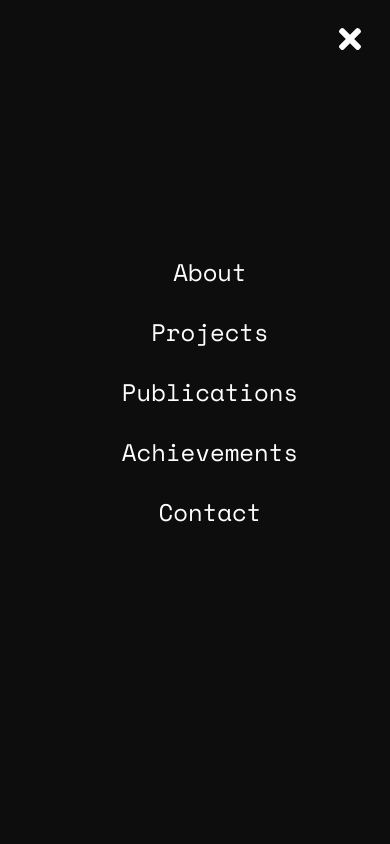
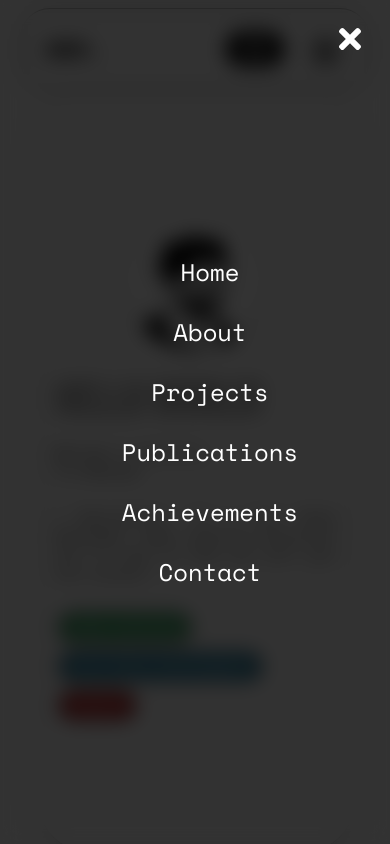
Before and after one commit to AbiXnash/abxfolio, a React (Vite) app: page / in a window 390 px wide. Both pictures are taken after a click on the element 325 px from the left and 55 px from the top of the page. Shown: the top 844 px of the page. Built offline with nearby package versions, Linux system fonts and the light colour scheme.

Commit message:
feat: update Sidebar styles and add smooth scrolling to links

```diff
--- a/src/components/Header/Sidebar/Sidebar.tsx
+++ b/src/components/Header/Sidebar/Sidebar.tsx
@@ -8,7 +8,8 @@ const SidebarContainer = styled.div<{ $isOpen: boolean }>`
 	z-index: 999;
 	width: 100%;
 	height: 100%;
-	background: #0d0d0d;
+	background: rgba(0, 0, 0, 0.8);
+	backdrop-filter: blur(10px);
 	display: grid;
 	align-items: center;
 	top: 0;
@@ -77,11 +78,12 @@ const Sidebar: React.FC<SidebarProps> = ({ isOpen, toggle }) => {
 			</Icon>
 			<SidebarWrapper>
 				<SidebarMenu>
-					<SidebarLink to="about" onClick={toggle} offset={-80}>About</SidebarLink>
-					<SidebarLink to="projects" onClick={toggle} offset={-80}>Projects</SidebarLink>
-					<SidebarLink to="publications" onClick={toggle} offset={-80}>Publications</SidebarLink>
-					<SidebarLink to="achievements" onClick={toggle} offset={-80}>Achievements</SidebarLink>
-					<SidebarLink to="contact" onClick={toggle} offset={-80}>Contact</SidebarLink>
+					<SidebarLink to="home" onClick={toggle} offset={-80} smooth={true} duration={500}>Home</SidebarLink>
+					<SidebarLink to="about" onClick={toggle} offset={-80} smooth={true} duration={500}>About</SidebarLink>
+					<SidebarLink to="projects" onClick={toggle} offset={-80} smooth={true} duration={500}>Projects</SidebarLink>
+					<SidebarLink to="publications" onClick={toggle} offset={-80} smooth={true} duration={500}>Publications</SidebarLink>
+					<SidebarLink to="achievements" onClick={toggle} offset={-80} smooth={true} duration={500}>Achievements</SidebarLink>
+					<SidebarLink to="contact" onClick={toggle} offset={-80} smooth={true} duration={500}>Contact</SidebarLink>
 				</SidebarMenu>
 				{/* <SidebarBtnWrap>
 					<SidebarBtn to="/">GitHub</SidebarBtn>
```
